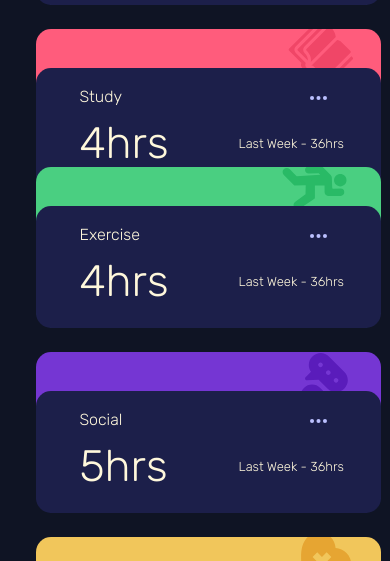
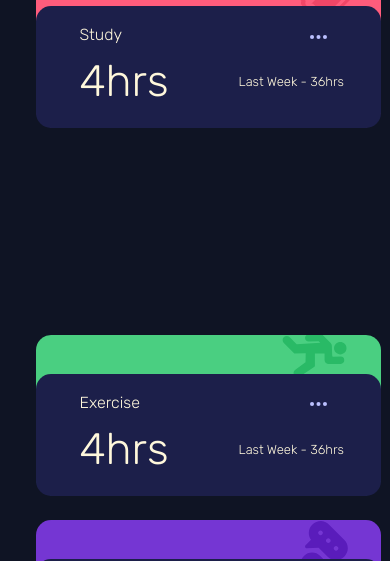
Before and after one commit to Luis96via/Reto_One, a plain HTML site: page index.html in a window 390 px wide. Shown: the part 680-1241 px from the top of the page. Drawn offline with Linux system fonts and the light colour scheme.

Commit message:
Update estilos.css

```diff
--- a/estilos.css
+++ b/estilos.css
@@ -565,7 +565,7 @@ body{
     gap: 24px;
     border-radius: 15px;
     align-content: center;
-    margin-top: 17px;
+    margin-top: 123px;
 
 
                                }
@@ -602,7 +602,7 @@ body{
     gap: 24px;
     align-items: center;
     align-content: center;
-    padding-top: 33%;
+    padding-top: 97%;
     width: 100%;
 
 
```
